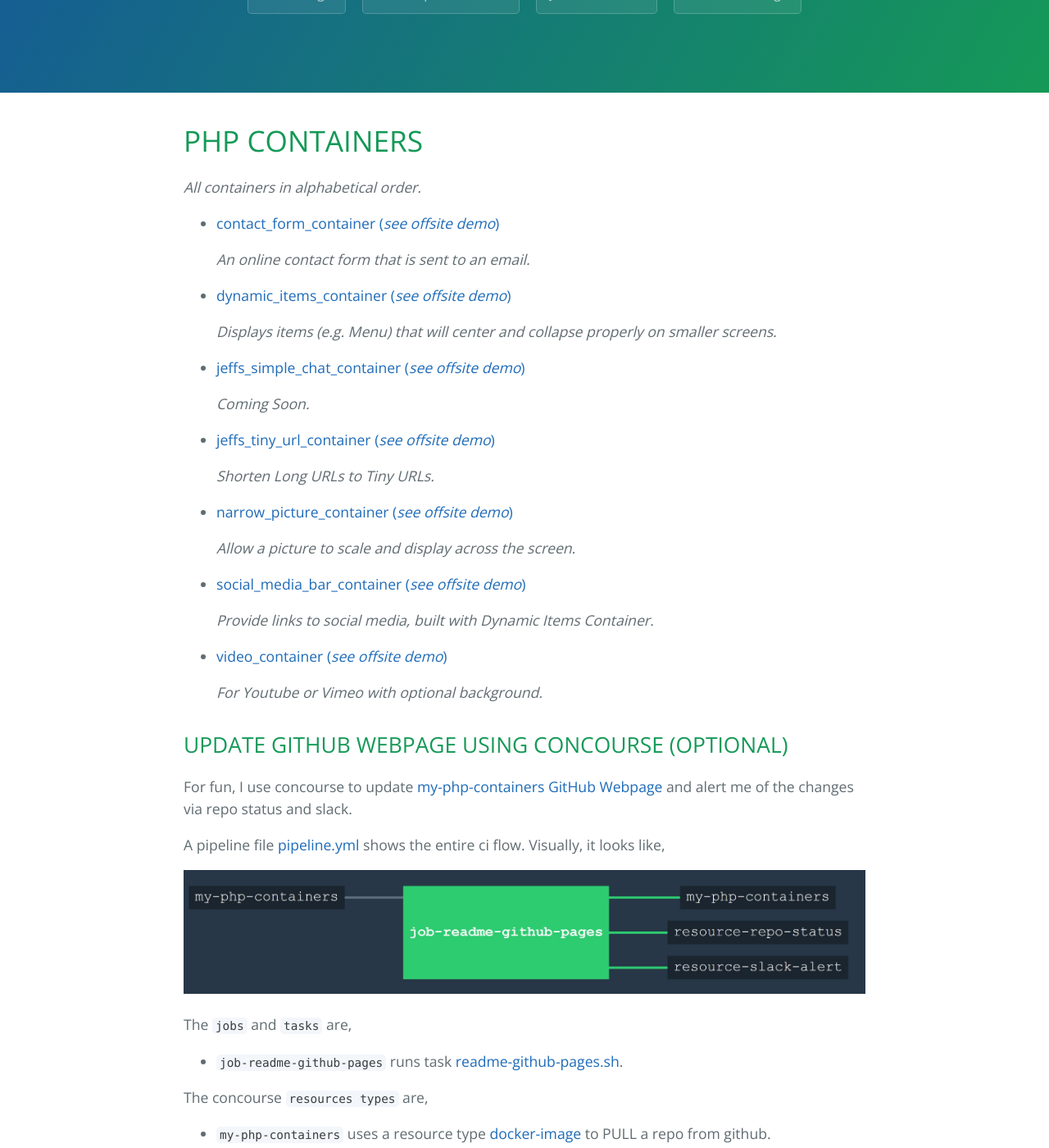
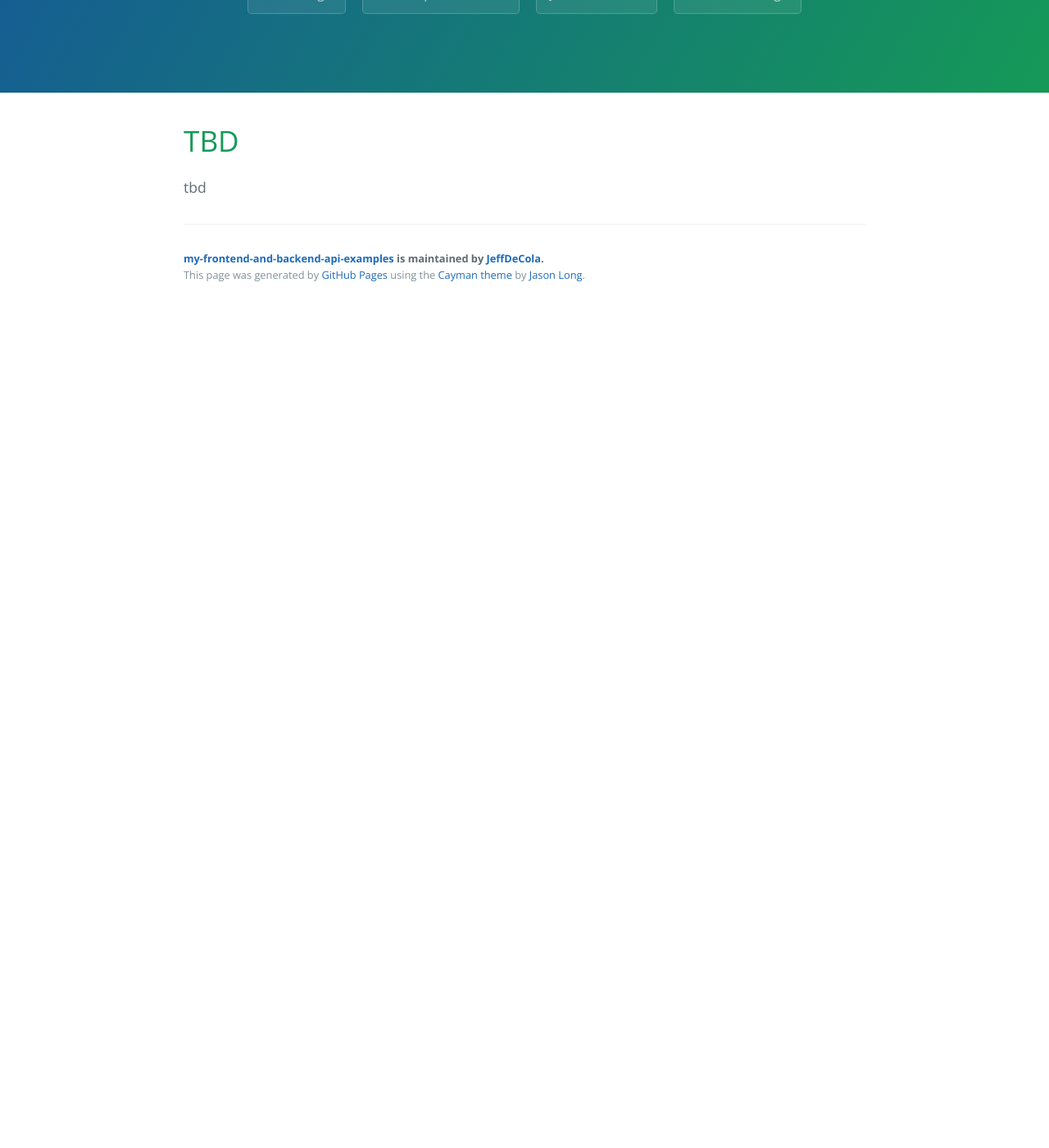
Before and after one commit to JeffDeCola/my-frontend-and-backend-api-examples, a Jekyll site: the page built from docs/index.md, in a window 1280 px wide and 1400 px high, scrolled down 270 px. Shown: the whole window at 82% size. Built offline with Jekyll 4.4.1, drawn with Linux system fonts in a browser that asks for light colours; nearby versions of some CDN libraries; library files that are not in the unit come from our copies; after the commit the page ends 900 px from its top, so only the background shows below that; some of the changed text lies outside the part shown.

Commit message:
updated readme

```diff
--- a/docs/_includes/README.md
+++ b/docs/_includes/README.md
@@ -1,71 +1,4 @@
 
-# PHP CONTAINERS
+# TBD
 
-_All containers in alphabetical order._
-
-* [contact_form_container](https://github.com/JeffDeCola/my-php-containers/tree/master/contact_form_container)
-[(_see offsite demo_)](http://www.jeffryadecola.com/my-php-containers/index.php?container_name=contact_form_container)
-
-   _An online contact form that is sent to an email._
-
-* [dynamic_items_container](https://github.com/JeffDeCola/my-php-containers/tree/master/dynamic_items_container)
-[(_see offsite demo_)](http://www.jeffryadecola.com/my-php-containers/index.php?container_name=dynamic_items_container)
-
-   _Displays items (e.g. Menu) that will center and collapse properly on
-   smaller screens._
-
-* [jeffs_simple_chat_container](https://github.com/JeffDeCola/my-php-containers/tree/master/jeffs_simple_chat_container)
-[(_see offsite demo_)](http://www.jeffryadecola.com/my-php-containers/index.php?container_name=jeffs_simple_chat_container)
-
-   _Coming Soon._
-
-* [jeffs_tiny_url_container](https://github.com/JeffDeCola/my-php-containers/tree/master/jeffs_tiny_url_container)
-[(_see offsite demo_)](http://www.jeffryadecola.com/my-php-containers/index.php?container_name=jeffs_tiny_url_container)
-
-   _Shorten Long URLs to Tiny URLs._
-
-* [narrow_picture_container](https://github.com/JeffDeCola/my-php-containers/tree/master/narrow_picture_container)
-[(_see offsite demo_)](http://www.jeffryadecola.com/my-php-containers/index.php?container_name=narrow_picture_container)
-
-   _Allow a picture to scale and display across the screen._
-
-* [social_media_bar_container](https://github.com/JeffDeCola/my-php-containers/tree/master/social_media_bar_container)
-[(_see offsite demo_)](http://www.jeffryadecola.com/my-php-containers/index.php?container_name=social_media_bar_container)
-
-   _Provide links to social media, built with Dynamic Items Container._
-
-* [video_container](https://github.com/JeffDeCola/my-php-containers/tree/master/video_container)
-[(_see offsite demo_)](http://www.jeffryadecola.com/my-php-containers/index.php?container_name=video_container)
-
-   _For Youtube or Vimeo with optional background._
-
-## UPDATE GITHUB WEBPAGE USING CONCOURSE (OPTIONAL)
-
-For fun, I use concourse to update
-[my-php-containers GitHub Webpage](https://jeffdecola.github.io/my-php-containers/)
-and alert me of the changes via repo status and slack.
-
-A pipeline file [pipeline.yml](https://github.com/JeffDeCola/my-php-containers/tree/master/ci/pipeline.yml)
-shows the entire ci flow. Visually, it looks like,
-
-![IMAGE - my-php-containers concourse ci pipeline - IMAGE](pics/my-php-containers-pipeline.jpg)
-
-The `jobs` and `tasks` are,
-
-* `job-readme-github-pages` runs task
-  [readme-github-pages.sh](https://github.com/JeffDeCola/my-php-containers/tree/master/ci/scripts/readme-github-pages.sh).
-
-The concourse `resources types` are,
-
-* `my-php-containers` uses a resource type
-  [docker-image](https://hub.docker.com/r/concourse/git-resource/)
-  to PULL a repo from github.
-* `resource-slack-alert` uses a resource type
-  [docker image](https://hub.docker.com/r/cfcommunity/slack-notification-resource)
-  that will notify slack on your progress.
-* `resource-repo-status` uses a resource type
-  [docker image](https://hub.docker.com/r/dpb587/github-status-resource)
-  that will update your git status for that particular commit.
-
-For more information on using concourse for continuous integration,
-refer to my cheat sheet on [concourse](https://github.com/JeffDeCola/my-cheat-sheets/tree/master/software/operations-tools/continuous-integration-continuous-deployment/concourse-cheat-sheet).
+tbd
--- a/docs/index.md
+++ b/docs/index.md
@@ -1,8 +1,8 @@
 ---
 layout: default
-title: JeffDeCola/my-php-containers
-projectname : my-php-containers
-summary: A place to keep my php containers. All containers designed for dynamic screen widths.
+title: JeffDeCola/my-frontend-and-backend-api-examples
+projectname : my-frontend-and-backend-api-examples
+summary: Frontend and backend API examples.
 ---
 
 {% include README.md %}
```
Also changed, not shown: README.md, 1 other file.
